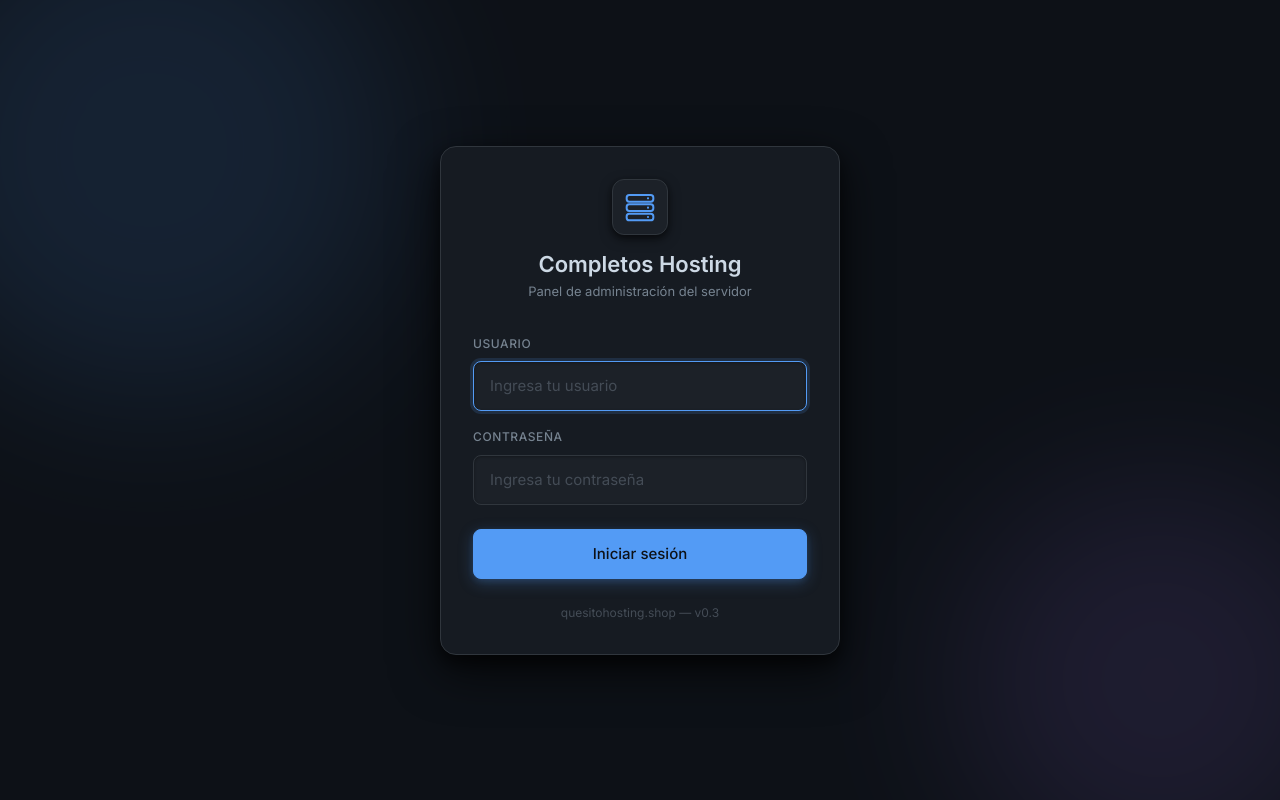
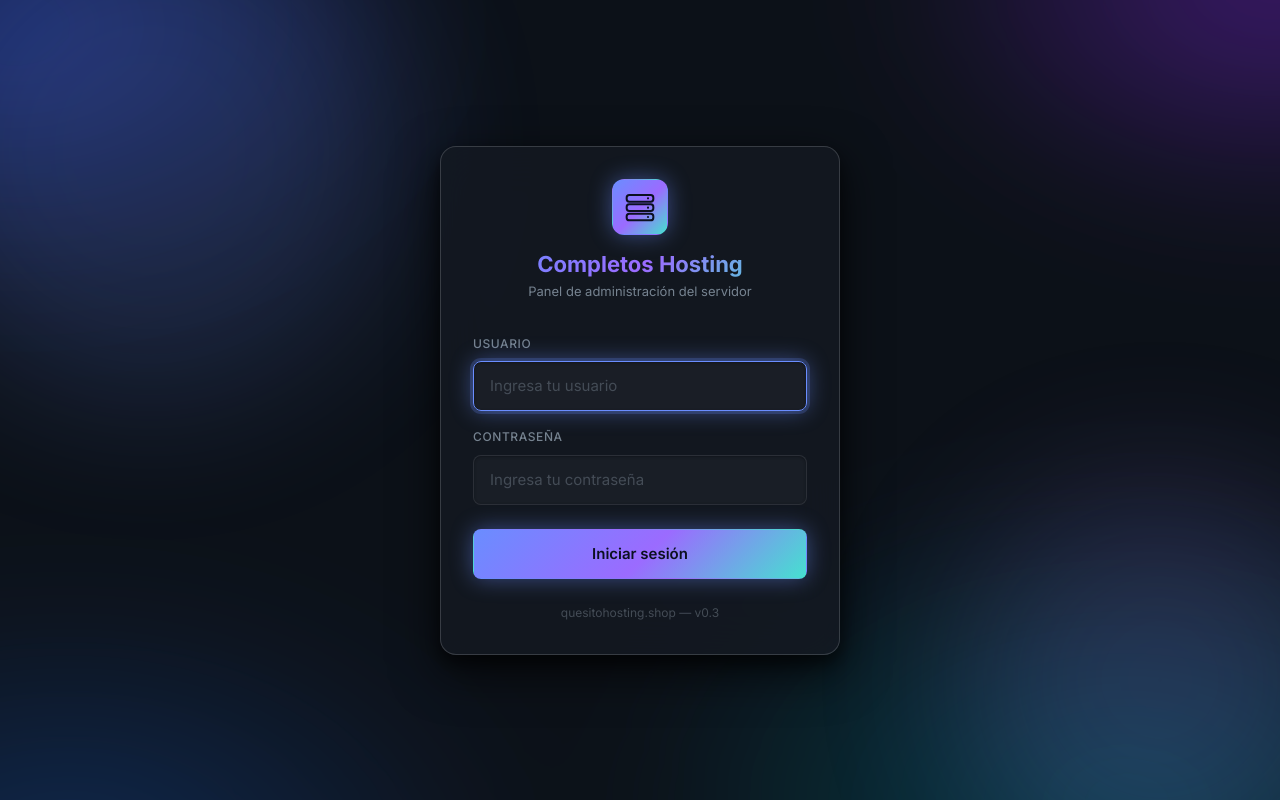
Before and after one commit to Sxnr/completos-hosting, a React (Vite) app in the folder frontend/: page /login in a window 1280 px wide. Built offline with nearby package versions, Linux system fonts and the light colour scheme; no server answers.

Commit message:
style: rediseño visual gaming (aurora animada, glassmorphism, gradiente de marca y glows)

```diff
--- a/frontend/src/styles/base.css
+++ b/frontend/src/styles/base.css
@@ -62,3 +62,31 @@ code, pre, kbd {
   font-family: var(--font-mono);
   font-size: 0.9em;
 }
+
+/* ── Aurora animada de fondo ─────────────────────────── */
+body::before {
+  content: "";
+  position: fixed;
+  inset: -20%;
+  z-index: -1;
+  background:
+    radial-gradient(40% 40% at 15% 18%, var(--aurora-1) 0%, transparent 60%),
+    radial-gradient(36% 36% at 84% 14%, var(--aurora-2) 0%, transparent 60%),
+    radial-gradient(46% 46% at 76% 86%, var(--aurora-3) 0%, transparent 60%),
+    radial-gradient(42% 42% at 18% 92%, var(--aurora-4) 0%, transparent 60%),
+    var(--color-bg);
+  filter: blur(60px) saturate(120%);
+  animation: aurora-drift 26s ease-in-out infinite alternate;
+}
+
+@keyframes aurora-drift {
+  0%   { transform: translate3d(0, 0, 0) scale(1); }
+  50%  { transform: translate3d(2%, -2%, 0) scale(1.05); }
+  100% { transform: translate3d(-2%, 2%, 0) scale(1.08); }
+}
+
+/* Selección de texto con color de marca */
+::selection {
+  background: rgba(106,141,255,0.35);
+  color: #fff;
+}
--- a/frontend/src/styles/components.css
+++ b/frontend/src/styles/components.css
@@ -38,40 +38,43 @@
   box-shadow: none;
 }
 
-/* Botón primario — acción principal azul */
+/* Botón primario — acción principal con gradiente de marca */
 .btn-primary {
-  background: var(--color-primary);
-  color: #0d1117;
-  border-color: var(--color-primary);
-  box-shadow: var(--shadow-primary);
+  background: var(--brand-gradient);
+  color: #0b1020;
+  border-color: transparent;
+  box-shadow: var(--glow-primary);
+  font-weight: 600;
 }
 .btn-primary:hover {
-  background: #6aadff;
-  box-shadow: var(--shadow-primary), 0 6px 20px rgba(83,155,245,0.35);
+  background: var(--brand-gradient-hover);
+  box-shadow: var(--glow-primary), 0 8px 28px rgba(106,141,255,0.45);
 }
 
 /* Botón de éxito — verde para acciones positivas */
 .btn-success {
   background: var(--color-green);
-  color: #0d1117;
-  border-color: var(--color-green);
-  box-shadow: var(--shadow-green);
+  color: #06160a;
+  border-color: transparent;
+  box-shadow: var(--glow-green);
+  font-weight: 600;
 }
 .btn-success:hover {
   background: #6abf6d;
-  box-shadow: var(--shadow-green), 0 6px 20px rgba(87,171,90,0.35);
+  box-shadow: var(--glow-green), 0 8px 28px rgba(87,171,90,0.45);
 }
 
 /* Botón de peligro — rojo para acciones destructivas */
 .btn-danger {
   background: var(--color-red);
   color: #fff;
-  border-color: var(--color-red);
-  box-shadow: var(--shadow-red);
+  border-color: transparent;
+  box-shadow: var(--glow-red);
+  font-weight: 600;
 }
 .btn-danger:hover {
   background: #f0685f;
-  box-shadow: var(--shadow-red), 0 6px 20px rgba(229,83,75,0.35);
+  box-shadow: var(--glow-red), 0 8px 28px rgba(229,83,75,0.45);
 }
 
 /* Botón fantasma — sin relleno, solo borde */
@@ -92,18 +95,21 @@
 /* ── Cards ───────────────────────────────────────────────── */
 
 .card {
-  /* Superficie elevada sobre el fondo — primer nivel de profundidad */
-  background: var(--color-surface-1);
-  border: 1px solid var(--color-border);
+  /* Superficie elevada con efecto cristal sobre la aurora */
+  background: var(--glass-bg);
+  backdrop-filter: blur(16px);
+  -webkit-backdrop-filter: blur(16px);
+  border: 1px solid var(--glass-border);
   border-radius: var(--radius-lg);
   padding: var(--space-6);
   box-shadow: var(--shadow-md);
-  transition: box-shadow var(--transition);
+  transition: box-shadow var(--transition), border-color var(--transition), transform var(--transition);
 }
 
 .card:hover {
-  /* Al hover aumenta la elevación */
+  /* Al hover aumenta la elevación y el borde brilla */
   box-shadow: var(--shadow-lg);
+  border-color: var(--glass-border-hi);
 }
 
 .card-title {
@@ -127,10 +133,10 @@
   border-radius: var(--radius-full);
 }
 
-.badge-online  { background: var(--color-green-dim);  color: var(--color-green); }
-.badge-offline { background: var(--color-red-dim);    color: var(--color-red); }
-.badge-warning { background: var(--color-yellow-dim); color: var(--color-yellow); }
-.badge-info    { background: var(--color-primary-dim); color: var(--color-primary); }
+.badge-online  { background: var(--color-green-dim);  color: var(--color-green);  box-shadow: 0 0 10px rgba(87,171,90,0.25); }
+.badge-offline { background: var(--color-red-dim);    color: var(--color-red);    box-shadow: 0 0 10px rgba(229,83,75,0.25); }
+.badge-warning { background: var(--color-yellow-dim); color: var(--color-yellow); box-shadow: 0 0 10px rgba(198,144,38,0.25); }
+.badge-info    { background: var(--color-primary-dim); color: var(--color-primary); box-shadow: var(--glow-primary); }
 
 
 /* ── Barras de progreso ──────────────────────────────────── */
@@ -165,8 +171,8 @@
 .input {
   width: 100%;
   padding: var(--space-3) var(--space-4);
-  background: var(--color-surface-2);
-  border: 1px solid var(--color-border);
+  background: rgba(255,255,255,0.03);
+  border: 1px solid var(--glass-border);
   border-radius: var(--radius-md);
   color: var(--color-text);
   font-size: var(--text-base);
@@ -179,5 +185,5 @@
 .input:focus {
   outline: none;
   border-color: var(--color-primary);
-  box-shadow: inset 0 1px 3px rgba(0,0,0,0.3), 0 0 0 3px rgba(83,155,245,0.15);
+  box-shadow: inset 0 1px 3px rgba(0,0,0,0.3), 0 0 0 3px rgba(106,141,255,0.20), var(--glow-primary);
 }
--- a/frontend/src/styles/dashboard.css
+++ b/frontend/src/styles/dashboard.css
@@ -23,7 +23,10 @@
 .page-title {
   font-size: var(--text-2xl);
   font-weight: 700;
-  color: var(--color-text);
+  background: var(--brand-gradient);
+  -webkit-background-clip: text;
+  background-clip: text;
+  color: transparent;
   line-height: 1.1;
 }
 
--- a/frontend/src/styles/login.css
+++ b/frontend/src/styles/login.css
@@ -35,6 +35,7 @@
   width: 500px;
   height: 500px;
   background: var(--color-primary);
+  opacity: 0.18;
   top: -100px;
   left: -100px;
 }
@@ -43,6 +44,7 @@
   width: 400px;
   height: 400px;
   background: var(--color-purple);
+  opacity: 0.18;
   bottom: -80px;
   right: -80px;
 }
@@ -50,13 +52,15 @@
 
 /* ── Card principal ──────────────────────────────────────── */
 .login-card {
-  /* Elevada sobre el fondo con sombra pronunciada */
+  /* Elevada sobre el fondo con efecto cristal */
   position: relative;
   z-index: 1;
   width: 100%;
   max-width: 400px;
-  background: var(--color-surface-1);
-  border: 1px solid var(--color-border);
+  background: var(--glass-bg-strong);
+  backdrop-filter: blur(24px);
+  -webkit-backdrop-filter: blur(24px);
+  border: 1px solid var(--glass-border-hi);
   border-radius: var(--radius-xl);
   padding: var(--space-8);
   box-shadow: var(--shadow-xl);
@@ -90,18 +94,21 @@
   justify-content: center;
   width: 56px;
   height: 56px;
-  background: var(--color-surface-2);
-  border: 1px solid var(--color-border);
+  background: var(--brand-gradient);
+  border: 1px solid transparent;
   border-radius: var(--radius-lg);
-  color: var(--color-primary);
+  color: #0b1020;
   margin-bottom: var(--space-4);
-  box-shadow: var(--shadow-md);
+  box-shadow: var(--glow-primary);
 }
 
 .login-title {
   font-size: var(--text-xl);
-  font-weight: 600;
-  color: var(--color-text);
+  font-weight: 700;
+  background: var(--brand-gradient);
+  -webkit-background-clip: text;
+  background-clip: text;
+  color: transparent;
   margin-bottom: var(--space-1);
 }
 
--- a/frontend/src/styles/sidebar.css
+++ b/frontend/src/styles/sidebar.css
@@ -27,10 +27,12 @@
   height: 100dvh;
   display: flex;
   flex-direction: column;
-  background: var(--color-surface-1);
-  border-right: 1px solid var(--color-border);
+  background: var(--glass-bg-strong);
+  backdrop-filter: blur(24px);
+  -webkit-backdrop-filter: blur(24px);
+  border-right: 1px solid var(--glass-border);
   overflow: hidden;
-  box-shadow: var(--shadow-md);
+  box-shadow: var(--shadow-xl);
   z-index: 100;
 }
 
@@ -59,16 +61,20 @@
   justify-content: center;
   width: 28px;
   height: 28px;
-  background: var(--color-primary-dim);
+  background: var(--brand-gradient);
   border-radius: var(--radius-sm);
-  color: var(--color-primary);
+  color: #0b1020;
   flex-shrink: 0;
+  box-shadow: var(--glow-primary);
 }
 
 .sidebar-brand-name {
   font-size: var(--text-base);
-  font-weight: 600;
-  color: var(--color-text);
+  font-weight: 700;
+  background: var(--brand-gradient);
+  -webkit-background-clip: text;
+  background-clip: text;
+  color: transparent;
   white-space: nowrap;
 }
 
@@ -118,18 +124,25 @@
   text-align: left;
   white-space: nowrap;
   position: relative;
+  border: 1px solid transparent;
 }
 
 .sidebar-item:hover {
-  background: var(--color-surface-2);
+  background: var(--glass-border);
   color: var(--color-text);
+  box-shadow: var(--glow-primary);
 }
 
 /* Estado activo — página actual */
 .sidebar-item.active {
-  background: var(--color-primary-dim);
+  background: var(--brand-gradient-soft);
+  color: #fff;
+  border: 1px solid var(--glass-border-hi);
+  box-shadow: var(--glow-primary);
+}
+
+.sidebar-item.active .sidebar-item-icon {
   color: var(--color-primary);
-  box-shadow: inset 0 0 0 1px rgba(83, 155, 245, 0.2);
 }
 
 /* Módulos no disponibles todavía */
@@ -192,6 +205,12 @@
 .dashboard-main {
   /* Área de scroll propia — el sidebar no se mueve */
   overflow-y: auto;
-  background: var(--color-bg);
+  background: transparent;
   min-height: 100dvh;
+  animation: content-fade 0.5s cubic-bezier(0.16, 1, 0.3, 1) both;
 }
+
+@keyframes content-fade {
+  from { opacity: 0; transform: translateY(8px); }
+  to   { opacity: 1; transform: translateY(0); }
+}
--- a/frontend/src/styles/variables.css
+++ b/frontend/src/styles/variables.css
@@ -19,8 +19,8 @@
   --color-text-faint:   #444c56;   /* Texto decorativo, placeholders */
 
   /* ── Acentos pastel desaturados ──────────────────────── */
-  --color-primary:      #539bf5;   /* Azul pizarra — acción principal */
-  --color-primary-dim:  #1b3a5c;   /* Fondo de elementos primary */
+  --color-primary:      #6a8dff;   /* Azul vibrante — acción principal */
+  --color-primary-dim:  #1b2a4d;   /* Fondo de elementos primary */
   --color-green:        #57ab5a;   /* Éxito, online, activo */
   --color-green-dim:    #1a3a1c;   /* Fondo de elementos green */
   --color-yellow:       #c69026;   /* Advertencia, uso medio */
@@ -76,4 +76,28 @@
   /* ── Transiciones ────────────────────────────────────── */
   --transition: 150ms cubic-bezier(0.16, 1, 0.3, 1);
   --transition-slow: 300ms cubic-bezier(0.16, 1, 0.3, 1);
+
+  /* ── Gradiente de marca (azul → violeta → cian) ─────── */
+  --brand-gradient:        linear-gradient(135deg, #6a8dff 0%, #9b6bff 52%, #46e0d0 100%);
+  --brand-gradient-hover:   linear-gradient(135deg, #7d9dff 0%, #ad7dff 52%, #5fe6d6 100%);
+  --brand-gradient-soft:   linear-gradient(135deg, rgba(106,141,255,0.18), rgba(155,107,255,0.14));
+
+  /* ── Glows (halos de color) ─────────────────────────── */
+  --glow-primary: 0 0 22px rgba(106,141,255,0.45);
+  --glow-purple:  0 0 22px rgba(155,107,255,0.45);
+  --glow-teal:    0 0 18px rgba(70,224,208,0.40);
+  --glow-green:   0 0 18px rgba(87,171,90,0.40);
+  --glow-red:     0 0 18px rgba(229,83,75,0.40);
+
+  /* ── Glassmorphism ──────────────────────────────────── */
+  --glass-bg:         rgba(20,25,34,0.55);
+  --glass-bg-strong:  rgba(20,25,34,0.80);
+  --glass-border:     rgba(255,255,255,0.08);
+  --glass-border-hi:  rgba(255,255,255,0.16);
+
+  /* ── Aurora de fondo ────────────────────────────────── */
+  --aurora-1: #1d2b63;
+  --aurora-2: #3a1c63;
+  --aurora-3: #0d3f4a;
+  --aurora-4: #142b4d;
 }
```
